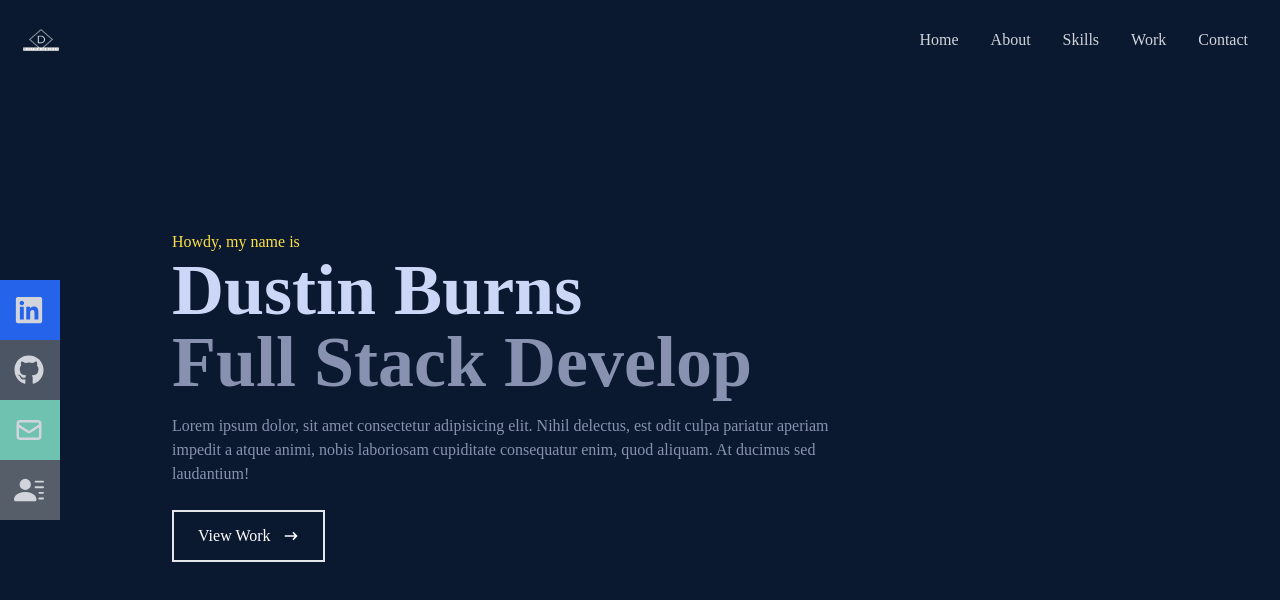
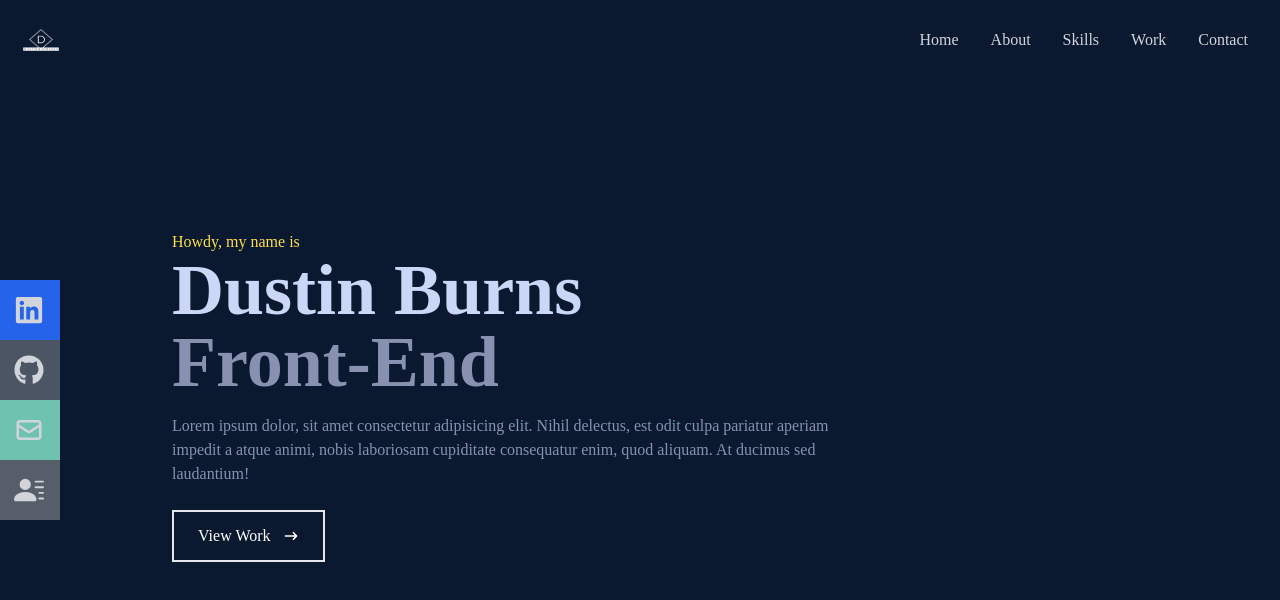
Before and after one commit to BurnsD/REACT-Portfolio, a React (Create React App) app: page /#/ in a window 1280 px wide. Shown: the top 600 px of the page. Built offline with nearby package versions, Linux system fonts and the light colour scheme.

Commit message:
adding strings to typewriter

```diff
--- a/src/components/Home.jsx
+++ b/src/components/Home.jsx
@@ -3,14 +3,18 @@ import { HiArrowNarrowRight } from 'react-icons/hi'
 import { Link } from 'react-scroll';
 import { useState } from 'react';
 
-const description = 'Full Stack Developer'
+const description = ['Front-End', 'Back-End','Full Stack Developer']
+
 
 const Home = () => {
     const [typedDescription, setTypedDescription] = useState('')
     useEffect(() => {
+        const nextTypedDescription = description[0].slice(0, typedDescription.length + 1)
+
+        if (nextTypedDescription === typedDescription) return
         const timeout = setTimeout(() => {
-            setTypedDescription(description.slice(0, typedDescription.length + 1))
-        }, 300)
+            setTypedDescription(description[0].slice(0, typedDescription.length + 1))
+        }, 250)
 
         return () => clearTimeout(timeout)
     }, [typedDescription])
```
